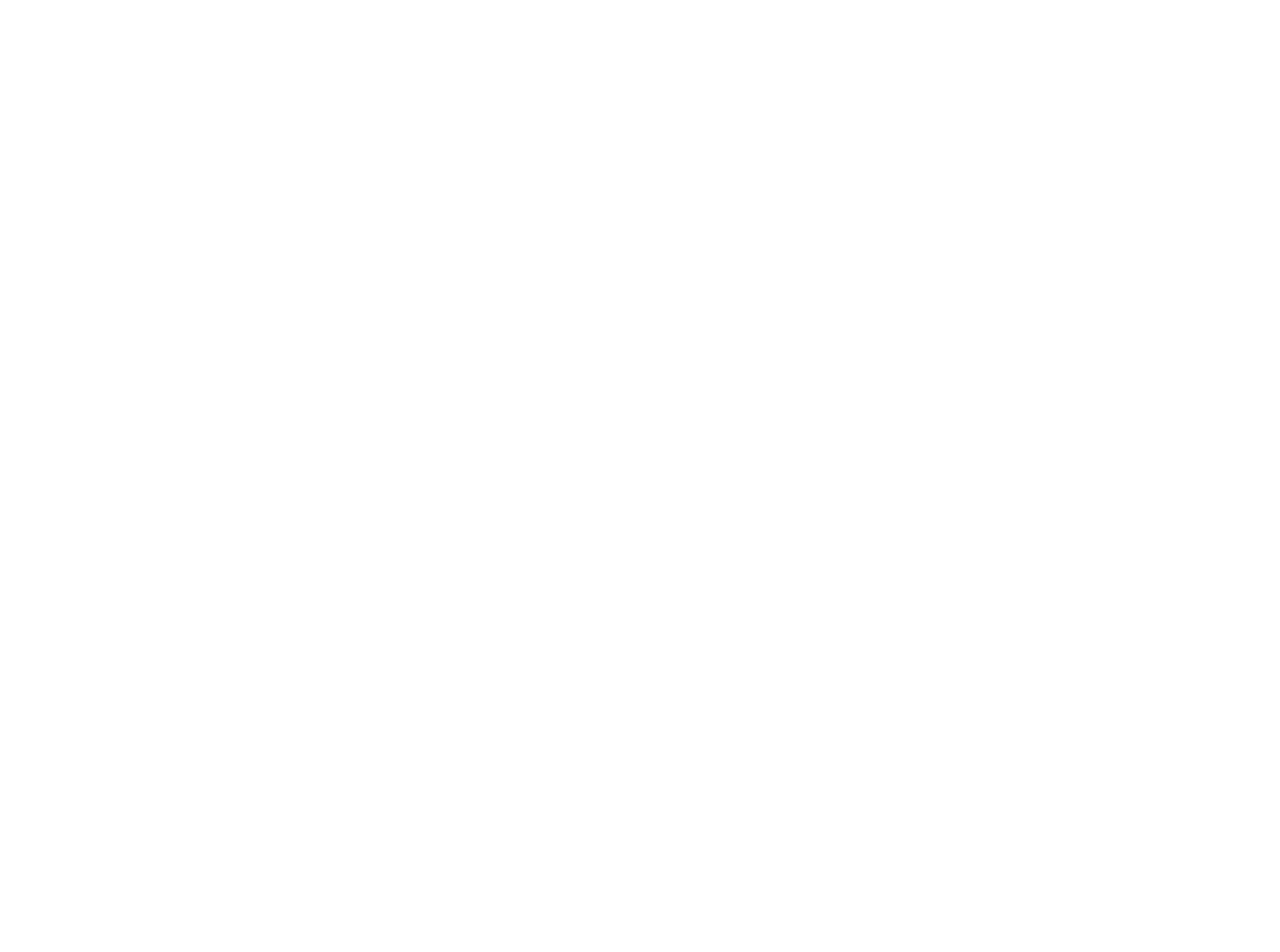
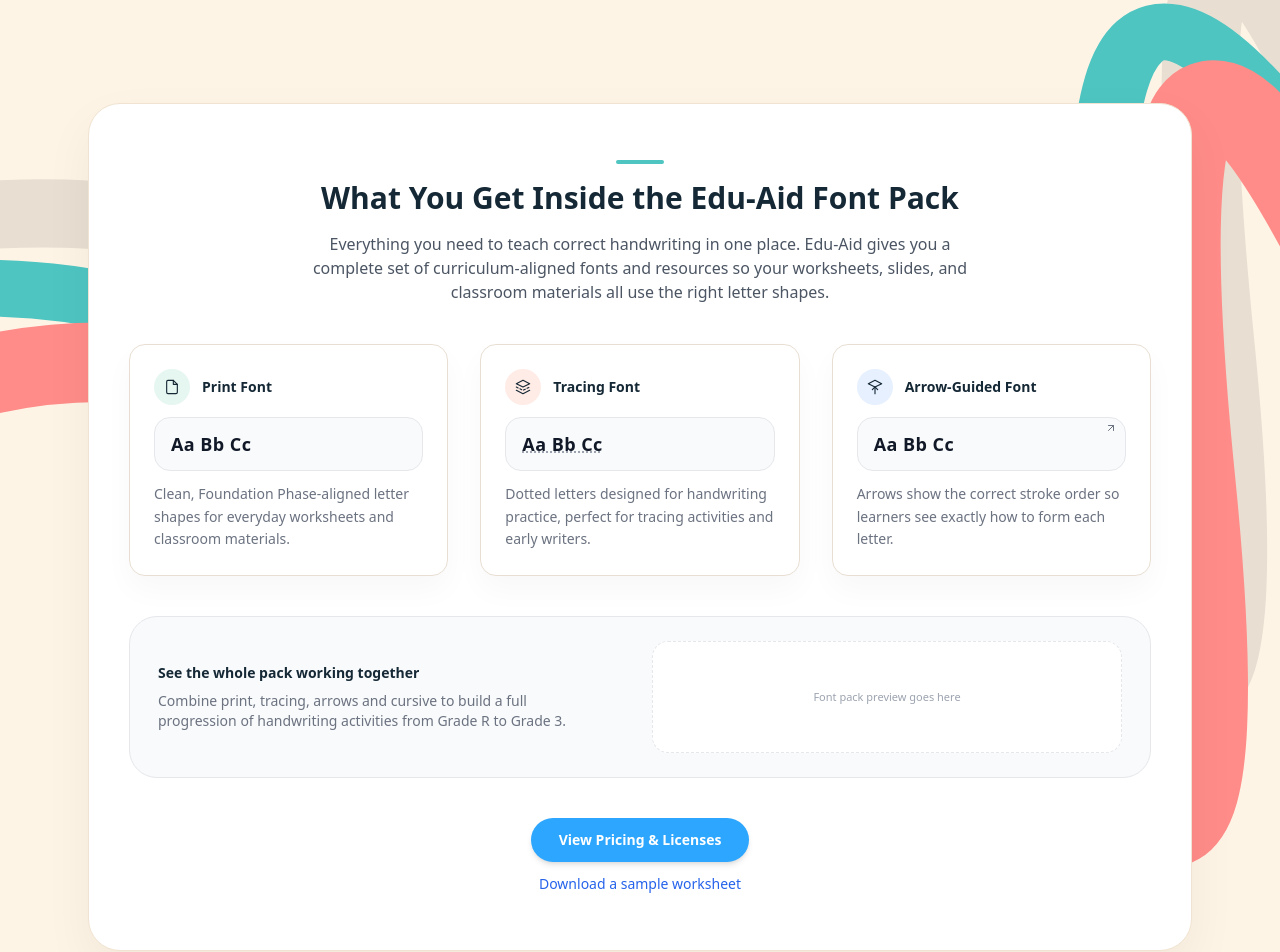
Before and after one commit to nottoezz/EduAid, a React (Vite) app: page / in a window 1280 px wide. Shown: the part 1612-2564 px from the top of the page. Before the commit the page ends 1603 px from the top, so only its background shows below. Built offline with nearby package versions, Linux system fonts and the light colour scheme.

Commit message:
New section + background lines

```diff
--- a/src/App.jsx
+++ b/src/App.jsx
@@ -1,5 +1,6 @@
 import Hero from './components/Hero'
 import WhyFontMattersSection from './components/WhyFontMattersSection'
+import FontPackSection from './components/FontPackSection'
 
 function App() {
   return (
@@ -65,6 +66,7 @@
 
       <Hero />
       <WhyFontMattersSection />
+      <FontPackSection />
     </div>
   );
 }
--- /dev/null
+++ b/src/components/FontPackBackgroundOrnaments.jsx
@@ -0,0 +1,27 @@
+function FontPackBackgroundOrnaments() {
+  return (
+    <svg
+      className="absolute inset-0 w-full h-full pointer-events-none z-10"
+      viewBox="0 0 100 100"
+      preserveAspectRatio="none"
+      aria-hidden="true"
+    >
+      {/* Top decorative lines - moved down more */}
+      <path
+        d="M -10 28 Q 20 22 40 42 T 60 32 T 80 48 T 95 38 T 105 20"
+        className="stroke-[#E8DFD2] stroke-6 fill-none"
+      />
+      <path
+        d="M -15 35 Q 12 28 32 48 T 52 38 T 72 54 T 87 44 T 105 26"
+        className="stroke-[#4EC5C1] stroke-5 fill-none"
+      />
+      <path
+        d="M -5 42 Q 18 34 38 54 T 58 44 T 78 60 T 93 50 T 105 32"
+        className="stroke-[#FF8C88] stroke-7 fill-none"
+      />
+
+    </svg>
+  )
+}
+
+export default FontPackBackgroundOrnaments
--- a/src/components/FontPackSection.jsx
+++ b/src/components/FontPackSection.jsx
@@ -1,28 +1,32 @@
 import React from 'react';
+import FontPackBackgroundOrnaments from './FontPackBackgroundOrnaments';
 
 function FontPackSection() {
   return (
-    <section className="bg-[#FFF5EA] py-16 md:py-20 px-4 sm:px-6">
-      <div className="max-w-7xl mx-auto">
-        {/* Section Title + Intro */}
-        <div className="text-center max-w-2xl mx-auto mb-12">
-          <div className="h-1 w-12 bg-[#4EC5C1] rounded-full mx-auto mb-4"></div>
+    <section className="bg-[#fef4e6] relative pt-24">
+      {/* Background ornaments */}
+      <div className="absolute inset-0 w-full h-full overflow-visible">
+        <FontPackBackgroundOrnaments />
+      </div>
+      <div className="max-w-6xl mx-auto px-4 sm:px-6 pt-20 pb-20 md:pt-24 md:pb-24 relative z-10">
+        <div className="rounded-[32px] bg-white shadow-[0_20px_50px_rgba(0,0,0,0.05)] border border-[#F1E3D1] px-5 py-10 md:px-10 md:py-14">
 
+          {/* Section Header */}
+          <div className="flex flex-col items-center text-center max-w-2xl mx-auto">
+            <span className="mb-4 h-1 w-12 rounded-full bg-[#4EC5C1]" />
             <h2 className="text-2xl md:text-3xl font-extrabold text-[#152835]">
               What You Get Inside the Edu-Aid Font Pack
             </h2>
-
             <p className="mt-4 text-sm md:text-base text-[#4B5563]">
               Everything you need to teach correct handwriting in one place. Edu-Aid gives you a complete set of curriculum-aligned fonts and resources so your worksheets, slides, and classroom materials all use the right letter shapes.
             </p>
           </div>
 
-        {/* Main Content Grid */}
-        <div className="grid gap-8 lg:grid-cols-[minmax(0,1fr)_minmax(0,1.5fr)] items-start">
-          {/* Left Column - Font Cards */}
-          <div className="space-y-4">
+          {/* Product Grid */}
+          <div className="mt-10 grid gap-6 md:gap-8 md:grid-cols-2 lg:grid-cols-3">
+
             {/* Print Font Card */}
-            <div className="rounded-3xl bg-white border border-[#F1E3D1] shadow-[0_14px_30px_rgba(0,0,0,0.05)] px-5 py-5 md:px-6 md:py-6">
+            <div className="rounded-2xl bg-white border border-[#E8DFD2] shadow-[0_14px_30px_rgba(0,0,0,0.03)] px-5 py-5 md:px-6 md:py-6 flex flex-col h-full">
               <div className="flex items-center gap-3 mb-3">
                 <div className="flex h-9 w-9 items-center justify-center rounded-full bg-[#E6F6F1]">
                   <svg className="h-4 w-4 text-[#152835]" viewBox="0 0 24 24" fill="none" stroke="currentColor" strokeWidth={1.7} strokeLinecap="round" strokeLinejoin="round">
@@ -32,30 +36,42 @@
                 </div>
                 <h3 className="text-sm font-semibold text-[#152835]">Print Font</h3>
               </div>
-              <p className="text-xs md:text-sm text-[#6B7280]">
+
+              <div className="rounded-2xl bg-[#F9FAFB] border border-[#E5E7EB] px-4 py-3 mb-3">
+                <p className="text-lg font-semibold tracking-wide text-[#111827]">Aa Bb Cc</p>
+              </div>
+
+              <p className="text-xs md:text-sm text-[#6B7280] leading-relaxed mt-auto">
                 Clean, Foundation Phase-aligned letter shapes for everyday worksheets and classroom materials.
               </p>
             </div>
 
             {/* Tracing Font Card */}
-            <div className="rounded-3xl bg-white border border-[#F1E3D1] shadow-[0_14px_30px_rgba(0,0,0,0.05)] px-5 py-5 md:px-6 md:py-6">
+            <div className="rounded-2xl bg-white border border-[#E8DFD2] shadow-[0_14px_30px_rgba(0,0,0,0.03)] px-5 py-5 md:px-6 md:py-6 flex flex-col h-full">
               <div className="flex items-center gap-3 mb-3">
                 <div className="flex h-9 w-9 items-center justify-center rounded-full bg-[#FFECE6]">
                   <svg className="h-4 w-4 text-[#152835]" viewBox="0 0 24 24" fill="none" stroke="currentColor" strokeWidth={1.7} strokeLinecap="round" strokeLinejoin="round">
                     <path d="M12 2L2 7l10 5 10-5-10-5z"/>
                     <path d="M2 17l10 5 10-5"/>
-                    <path d="M2 12l10 5 10-5" strokeDasharray="2 2"/>
+                    <path d="M2 12l10 5 10-5" strokeDasharray="3 3"/>
                   </svg>
                 </div>
                 <h3 className="text-sm font-semibold text-[#152835]">Tracing Font</h3>
               </div>
-              <p className="text-xs md:text-sm text-[#6B7280]">
-                Dotted letters designed for handwriting practice, perfect for tracing activities.
+
+              <div className="rounded-2xl bg-[#F9FAFB] border border-[#E5E7EB] px-4 py-3 mb-3">
+                <p className="text-lg font-semibold tracking-wide text-[#111827]" style={{textDecoration: 'underline', textDecorationStyle: 'dotted', textDecorationColor: '#9CA3AF'}}>
+                  Aa Bb Cc
+                </p>
+              </div>
+
+              <p className="text-xs md:text-sm text-[#6B7280] leading-relaxed mt-auto">
+                Dotted letters designed for handwriting practice, perfect for tracing activities and early writers.
               </p>
             </div>
 
             {/* Arrow-Guided Font Card */}
-            <div className="rounded-3xl bg-white border border-[#F1E3D1] shadow-[0_14px_30px_rgba(0,0,0,0.05)] px-5 py-5 md:px-6 md:py-6">
+            <div className="rounded-2xl bg-white border border-[#E8DFD2] shadow-[0_14px_30px_rgba(0,0,0,0.03)] px-5 py-5 md:px-6 md:py-6 flex flex-col h-full">
               <div className="flex items-center gap-3 mb-3">
                 <div className="flex h-9 w-9 items-center justify-center rounded-full bg-[#E6F0FF]">
                   <svg className="h-4 w-4 text-[#152835]" viewBox="0 0 24 24" fill="none" stroke="currentColor" strokeWidth={1.7} strokeLinecap="round" strokeLinejoin="round">
@@ -66,88 +82,41 @@
                 </div>
                 <h3 className="text-sm font-semibold text-[#152835]">Arrow-Guided Font</h3>
               </div>
-              <p className="text-xs md:text-sm text-[#6B7280]">
+
+              <div className="rounded-2xl bg-[#F9FAFB] border border-[#E5E7EB] px-4 py-3 mb-3 relative">
+                <p className="text-lg font-semibold tracking-wide text-[#111827]">Aa Bb Cc</p>
+                <svg className="absolute top-1 right-2 h-3 w-3 text-[#6B7280]" viewBox="0 0 24 24" fill="none" stroke="currentColor" strokeWidth={2} strokeLinecap="round" strokeLinejoin="round">
+                  <path d="M7 17L17 7"/>
+                  <path d="M7 7h10v10"/>
+                </svg>
+              </div>
+
+              <p className="text-xs md:text-sm text-[#6B7280] leading-relaxed mt-auto">
                 Arrows show the correct stroke order so learners see exactly how to form each letter.
               </p>
             </div>
 
-            {/* Cursive Font Card */}
-            <div className="rounded-3xl bg-white border border-[#F1E3D1] shadow-[0_14px_30px_rgba(0,0,0,0.05)] px-5 py-5 md:px-6 md:py-6">
-              <div className="flex items-center gap-3 mb-3">
-                <div className="flex h-9 w-9 items-center justify-center rounded-full bg-[#FFF7D9]">
-                  <svg className="h-4 w-4 text-[#152835]" viewBox="0 0 24 24" fill="none" stroke="currentColor" strokeWidth={1.7} strokeLinecap="round" strokeLinejoin="round">
-                    <path d="M9 12h6l-3 3-3-3"/>
-                    <path d="M9 8h6"/>
-                    <path d="M9 16h6"/>
-                    <path d="M12 3v18"/>
-                  </svg>
           </div>
-                <h3 className="text-sm font-semibold text-[#152835]">Cursive Font</h3>
-              </div>
-              <p className="text-xs md:text-sm text-[#6B7280]">
-                A smooth cursive style that supports the transition from print to joined handwriting in Grades 2–3.
+
+          {/* Wide Preview Banner */}
+          <div className="mt-10 rounded-[28px] bg-[#F9FAFB] border border-[#E5E7EB] px-5 py-5 md:px-7 md:py-6 flex flex-col md:flex-row items-center gap-6">
+            <div className="flex-1">
+              <h4 className="text-sm font-semibold text-[#152835]">
+                See the whole pack working together
+              </h4>
+              <p className="mt-2 text-xs md:text-sm text-[#6B7280] max-w-md">
+                Combine print, tracing, arrows and cursive to build a full progression of handwriting activities from Grade R to Grade 3.
               </p>
             </div>
-          </div>
-
-          {/* Right Column - Font Previews */}
-          <div className="space-y-6">
-            {/* Print Font Preview */}
-            <div className="rounded-3xl bg-white border border-[#F1E3D1] shadow-[0_14px_30px_rgba(0,0,0,0.05)] p-6 md:p-8">
-              <div className="text-center">
-                <h4 className="text-lg font-semibold text-[#152835] mb-4">Print Font Preview</h4>
-                <div className="bg-[#F9FAFB] border border-dashed border-[#E5E7EB] rounded-2xl p-6 flex items-center justify-center min-h-[120px]">
-                  <p className="text-[#9CA3AF] text-sm">Print font image placeholder</p>
-                </div>
-                <p className="text-xs text-[#6B7280] mt-3 max-w-md mx-auto">
-                  The quick brown fox jumps over the lazy dog
-                </p>
-              </div>
-            </div>
-
-            {/* Tracing Font Preview */}
-            <div className="rounded-3xl bg-white border border-[#F1E3D1] shadow-[0_14px_30px_rgba(0,0,0,0.05)] p-6 md:p-8">
-              <div className="text-center">
-                <h4 className="text-lg font-semibold text-[#152835] mb-4">Tracing Font Preview</h4>
-                <div className="bg-[#F9FAFB] border border-dashed border-[#E5E7EB] rounded-2xl p-6 flex items-center justify-center min-h-[120px]">
-                  <p className="text-[#9CA3AF] text-sm">Tracing font image placeholder</p>
-                </div>
-                <p className="text-xs text-[#6B7280] mt-3 max-w-md mx-auto">
-                  The quick brown fox jumps over the lazy dog
-                </p>
-              </div>
-            </div>
-
-            {/* Arrow-Guided Font Preview */}
-            <div className="rounded-3xl bg-white border border-[#F1E3D1] shadow-[0_14px_30px_rgba(0,0,0,0.05)] p-6 md:p-8">
-              <div className="text-center">
-                <h4 className="text-lg font-semibold text-[#152835] mb-4">Arrow-Guided Font Preview</h4>
-                <div className="bg-[#F9FAFB] border border-dashed border-[#E5E7EB] rounded-2xl p-6 flex items-center justify-center min-h-[120px]">
-                  <p className="text-[#9CA3AF] text-sm">Arrow-guided font image placeholder</p>
-                </div>
-                <p className="text-xs text-[#6B7280] mt-3 max-w-md mx-auto">
-                  The quick brown fox jumps over the lazy dog
-                </p>
-              </div>
-            </div>
-
-            {/* Cursive Font Preview */}
-            <div className="rounded-3xl bg-white border border-[#F1E3D1] shadow-[0_14px_30px_rgba(0,0,0,0.05)] p-6 md:p-8">
-              <div className="text-center">
-                <h4 className="text-lg font-semibold text-[#152835] mb-4">Cursive Font Preview</h4>
-                <div className="bg-[#F9FAFB] border border-dashed border-[#E5E7EB] rounded-2xl p-6 flex items-center justify-center min-h-[120px]">
-                  <p className="text-[#9CA3AF] text-sm">Cursive font image placeholder</p>
-                </div>
-                <p className="text-xs text-[#6B7280] mt-3 max-w-md mx-auto">
-                  The quick brown fox jumps over the lazy dog
-                </p>
-              </div>
+            <div className="flex-1 w-full">
+              <div className="h-24 md:h-28 rounded-2xl bg-white border border-dashed border-[#E5E7EB] flex items-center justify-center text-[11px] text-[#9CA3AF]">
+                Font pack preview goes here
               </div>
             </div>
           </div>
 
           {/* CTA Buttons */}
-        <div className="mt-12 flex flex-col items-center gap-3">
+          <div className="mt-10 flex flex-col items-center gap-3">
             <button className="inline-flex items-center justify-center rounded-full bg-[#2CA6FF] px-7 py-3 text-sm font-semibold text-white shadow-md hover:bg-[#168DE4] transition">
               View Pricing &amp; Licenses
             </button>
@@ -156,6 +125,7 @@
             </button>
           </div>
         </div>
+      </div>
     </section>
   );
 }
--- a/src/components/WhyFontMattersSection.jsx
+++ b/src/components/WhyFontMattersSection.jsx
@@ -2,7 +2,7 @@
 
 function WhyFontMattersSection() {
   return (
-    <section className="bg-[#fef4e6] py-16 md:py-20 px-4 sm:px-6">
+    <section className="bg-[#fef4e6] pt-16 md:pt-20 px-4 sm:px-6">
       <div className="max-w-6xl mx-auto grid gap-10 lg:grid-cols-[minmax(0,1.15fr)_minmax(0,1fr)] items-start">
         {/* Left Column - Content */}
         <div className="space-y-6">
```
Also changed, not shown: public/TeacherCorrectFont.png (added). Lines whose indentation alone changed are shown as unchanged.
